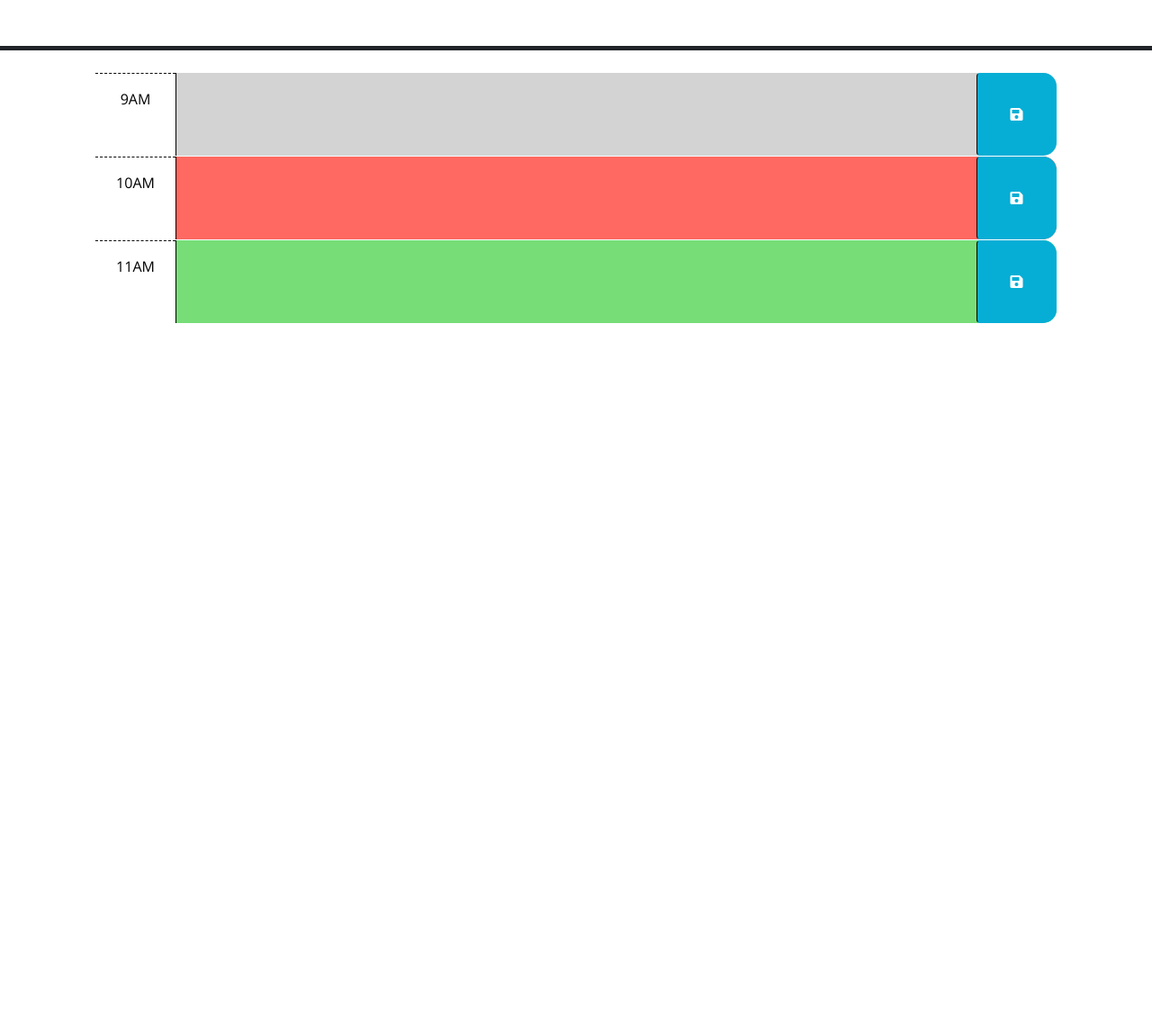
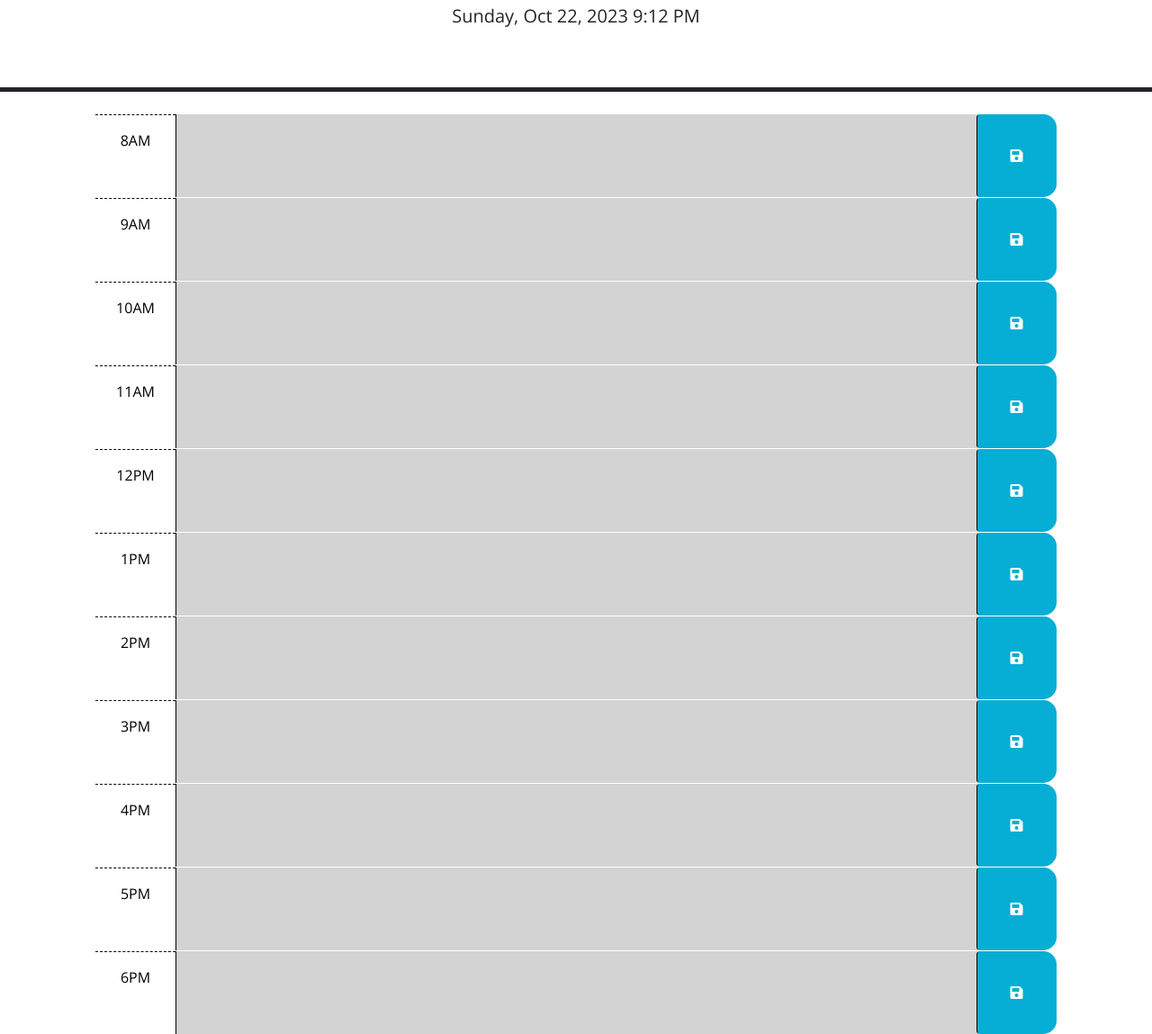
Before and after one commit to angiem07/Work-Day-Scheduler, a plain HTML site: page index.html in a window 1280 px wide. Shown: the part 176-1325 px from the top of the page at 90% size. Before the commit the page ends 800 px from the top, so only its background shows below. Drawn offline with nearby package versions, Linux system fonts and the light colour scheme; files that its build step writes are made by us from their sources.

Commit message:
work on html to add time block and on js to add timetense fuction and current day

```diff
--- a/assets/js/script.js
+++ b/assets/js/script.js
@@ -1,23 +1,40 @@
-// Wrap all code that interacts with the DOM in a call to jQuery to ensure that
-// the code isn't run until the browser has finished rendering all the elements
-// in the html.
-$(function () {
-  // TODO: Add a listener for click events on the save button. This code should
-  // use the id in the containing time-block as a key to save the user input in
-  // local storage. HINT: What does `this` reference in the click listener
-  // function? How can DOM traversal be used to get the "hour-x" id of the
-  // time-block containing the button that was clicked? How might the id be
-  // useful when saving the description in local storage?
-  //
-  // TODO: Add code to apply the past, present, or future class to each time
-  // block by comparing the id to the current hour. HINTS: How can the id
-  // attribute of each time-block be used to conditionally add or remove the
-  // past, present, and future classes? How can Day.js be used to get the
-  // current hour in 24-hour time?
-  //
-  // TODO: Add code to get any user input that was saved in localStorage and set
-  // the values of the corresponding textarea elements. HINT: How can the id
-  // attribute of each time-block be used to do this?
-  //
-  // TODO: Add code to display the current date in the header of the page.
+$(document).ready(function () {
+
+    // get current date with dayjs
+    var today = dayjs().format('dddd, MMM D, YYYY h:mm A');
+    $("#currentDay").html(today);
+
+    $(".saveBtn").on("click", function () {
+        var text = $(this).siblings(".description").val();
+        var time = $(this).parent().attr("id");
+
+        // save text to local storage
+        window.localStorage.setItem(time, text);
+    });
+
+    // function to change colors of time blocks depending on past, present, future
+    function timeTense() {
+         var now = dayjs().hour();
+
+        $(".time-block").each(function () {
+            var blockTime = parseInt($(this).attr("id").split("hour-")[1]);
+
+
+            if (blockTime < now) {
+              $(this).addClass("past").removeClass("present future");
+            }
+            else if (blockTime === now) {
+              $(this).addClass("present").removeClass("past future");
+            }
+            else {
+              $(this).addClass("future").removeClass("past present");
+            }
+        })
+    };
+
+   for (var i = 8; i <= 18; ++i) {
+    $("#hour-" + i + ".description").val(localStorage.getItem("#hour-" + i));
+   }
+
+    timeTense();
 });
--- a/index.html
+++ b/index.html
@@ -4,21 +4,25 @@
     <meta charset="UTF-8" />
     <meta name="viewport" content="width=device-width, initial-scale=1.0" />
     <meta http-equiv="X-UA-Compatible" content="ie=edge" />
+
     <link
       rel="stylesheet"
       href="https://cdn.jsdelivr.net/npm/bootstrap@5.1.3/dist/css/bootstrap.min.css"
     />
+
     <link
       rel="stylesheet"
       href="https://use.fontawesome.com/releases/v5.8.1/css/all.css"
       integrity="sha384-50oBUHEmvpQ+1lW4y57PTFmhCaXp0ML5d60M1M7uH2+nqUivzIebhndOJK28anvf"
       crossorigin="anonymous"
     />
+
     <link
       href="https://fonts.googleapis.com/css?family=Open+Sans&display=swap"
       rel="stylesheet"
     />
-    <link rel="stylesheet" href="style.css" />
+
+    <link rel="stylesheet" href="./assets/css/style.css" />
     <title>Work Day Scheduler</title>
   </head>
 
@@ -28,19 +32,20 @@
       <p class="lead">A simple calendar app for scheduling your work day</p>
       <p id="currentDay" class="lead"></p>
     </header>
+
     <div class="container-lg px-5">
-      <!-- Use class for "past", "present", and "future" to apply styles to the
-        time-block divs accordingly. The javascript will need to do this by
-        adding/removing these classes on each div by comparing the hour in the
-        id to the current hour. The html provided below is meant to be an example
-        demonstrating how the css provided can be leveraged to create the
-        desired layout and colors. The html below should be removed or updated
-        in the finished product. Remember to delete this comment once the
-        code is implemented.
-        -->
 
-      <!-- Example of a past time block. The "past" class adds a gray background color. -->
-      <div id="hour-9" class="row time-block past">
+
+      <!-- Time Blocks -->
+      <div id="hour-8" class="row time-block">
+        <div class="col-2 col-md-1 hour text-center py-3">8AM</div>
+        <textarea class="col-8 col-md-10 description" rows="3"> </textarea>
+        <button class="btn saveBtn col-2 col-md-1" aria-label="save">
+          <i class="fas fa-save" aria-hidden="true"></i>
+        </button>
+      </div>
+
+      <div id="hour-9" class="row time-block">
         <div class="col-2 col-md-1 hour text-center py-3">9AM</div>
         <textarea class="col-8 col-md-10 description" rows="3"> </textarea>
         <button class="btn saveBtn col-2 col-md-1" aria-label="save">
@@ -48,8 +53,7 @@
         </button>
       </div>
 
-      <!-- Example of a a present time block. The "present" class adds a red background color. -->
-      <div id="hour-10" class="row time-block present">
+      <div id="hour-10" class="row time-block">
         <div class="col-2 col-md-1 hour text-center py-3">10AM</div>
         <textarea class="col-8 col-md-10 description" rows="3"> </textarea>
         <button class="btn saveBtn col-2 col-md-1" aria-label="save">
@@ -57,8 +61,7 @@
         </button>
       </div>
 
-      <!-- Example of a future time block. The "future" class adds a green background color. -->
-      <div id="hour-11" class="row time-block future">
+      <div id="hour-11" class="row time-block">
         <div class="col-2 col-md-1 hour text-center py-3">11AM</div>
         <textarea class="col-8 col-md-10 description" rows="3"> </textarea>
         <button class="btn saveBtn col-2 col-md-1" aria-label="save">
@@ -66,13 +69,70 @@
         </button>
       </div>
 
+      <div id="hour-12" class="row time-block">
+        <div class="col-2 col-md-1 hour text-center py-3">12PM</div>
+        <textarea class="col-8 col-md-10 description" rows="3"> </textarea>
+        <button class="btn saveBtn col-2 col-md-1" aria-label="save">
+          <i class="fas fa-save" aria-hidden="true"></i>
+        </button>
+      </div>
+
+      <div id="hour-13" class="row time-block">
+        <div class="col-2 col-md-1 hour text-center py-3">1PM</div>
+        <textarea class="col-8 col-md-10 description" rows="3"> </textarea>
+        <button class="btn saveBtn col-2 col-md-1" aria-label="save">
+          <i class="fas fa-save" aria-hidden="true"></i>
+        </button>
+      </div>
+      <div id="hour-14" class="row time-block">
+        <div class="col-2 col-md-1 hour text-center py-3">2PM</div>
+        <textarea class="col-8 col-md-10 description" rows="3"> </textarea>
+        <button class="btn saveBtn col-2 col-md-1" aria-label="save">
+          <i class="fas fa-save" aria-hidden="true"></i>
+        </button>
+      </div>
+      <div id="hour-15" class="row time-block">
+        <div class="col-2 col-md-1 hour text-center py-3">3PM</div>
+        <textarea class="col-8 col-md-10 description" rows="3"> </textarea>
+        <button class="btn saveBtn col-2 col-md-1" aria-label="save">
+          <i class="fas fa-save" aria-hidden="true"></i>
+        </button>
+      </div>
+
+      <div id="hour-16" class="row time-block">
+        <div class="col-2 col-md-1 hour text-center py-3">4PM</div>
+        <textarea class="col-8 col-md-10 description" rows="3"> </textarea>
+        <button class="btn saveBtn col-2 col-md-1" aria-label="save">
+          <i class="fas fa-save" aria-hidden="true"></i>
+        </button>
+      </div>
+
+      <div id="hour-17" class="row time-block">
+        <div class="col-2 col-md-1 hour text-center py-3">5PM</div>
+        <textarea class="col-8 col-md-10 description" rows="3"> </textarea>
+        <button class="btn saveBtn col-2 col-md-1" aria-label="save">
+          <i class="fas fa-save" aria-hidden="true"></i>
+        </button>
+      </div>
+
+      <div id="hour-18" class="row time-block">
+        <div class="col-2 col-md-1 hour text-center py-3">6PM</div>
+        <textarea class="col-8 col-md-10 description" rows="3"> </textarea>
+        <button class="btn saveBtn col-2 col-md-1" aria-label="save">
+          <i class="fas fa-save" aria-hidden="true"></i>
+        </button>
+      </div>
+
     <script src="https://code.jquery.com/jquery-3.4.1.min.js"></script>
+
     <script
       src="https://cdn.jsdelivr.net/npm/dayjs@1.11.3/dayjs.min.js"
       integrity="sha256-iu/zLUB+QgISXBLCW/mcDi/rnf4m4uEDO0wauy76x7U="
       crossorigin="anonymous"
     ></script>
 
-    <script src="script.js"></script>
+    <script src="./assets/js/script.js"></script>
+
   </body>
+
 </html>
```
